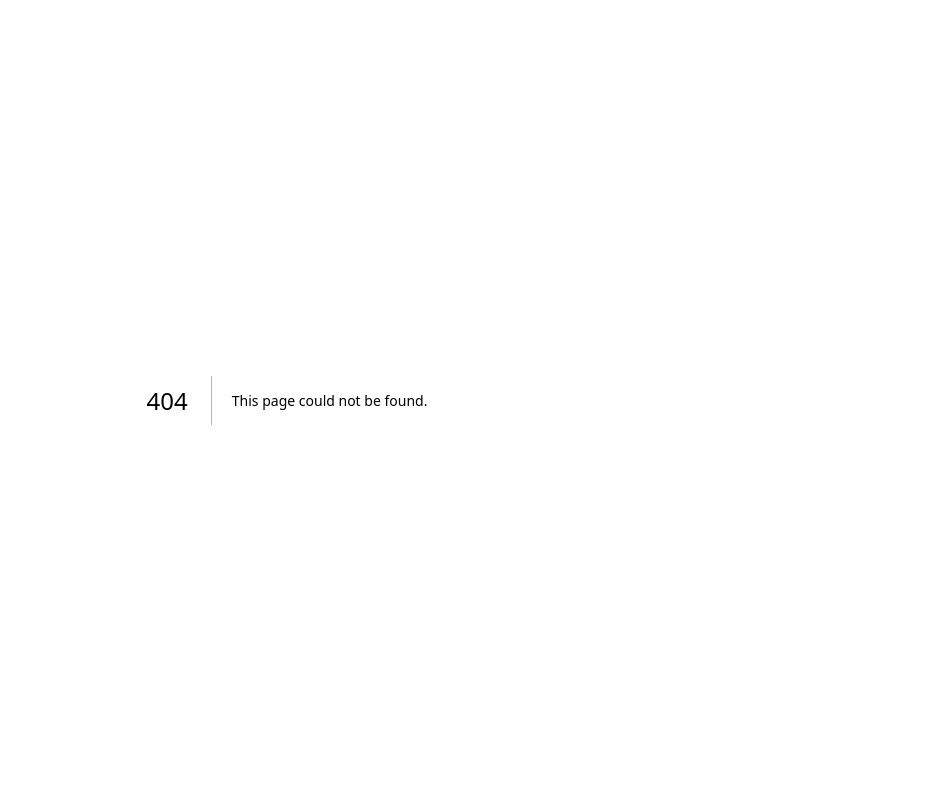
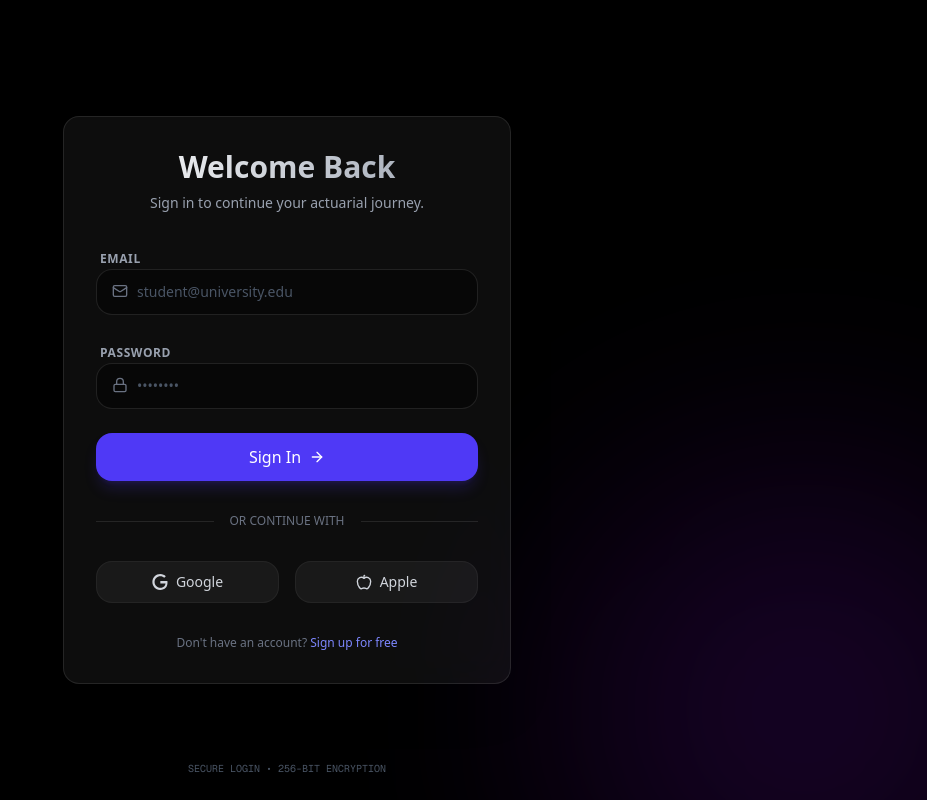
Before and after one commit to kingsfordohenebakorang-dev/KOK-TRUST-AI, a Next.js app: page /login in a window 1280 px wide. Before the commit this address had no page. Shown: the whole page, without its empty margins (353-1280 px from the left). Built offline with nearby package versions, Linux system fonts and the light colour scheme.

Commit message:
Add Login Page UI and Auth Blueprint

```diff
--- /dev/null
+++ b/src/app/login/page.tsx
@@ -0,0 +1,132 @@
+"use client"
+
+import React, { useState } from 'react';
+import { motion, AnimatePresence } from 'framer-motion';
+import { Mail, Lock, Apple, ArrowRight } from 'lucide-react';
+
+export default function LoginPage() {
+    const [email, setEmail] = useState('');
+    const [password, setPassword] = useState('');
+    const [isLoading, setIsLoading] = useState(false);
+    const [error, setError] = useState<string | null>(null);
+
+    const handleLogin = async (e: React.FormEvent) => {
+        e.preventDefault();
+        setIsLoading(true);
+        setError(null);
+
+        // Mock API call
+        await new Promise(resolve => setTimeout(resolve, 1500));
+
+        if (email === 'admin@actuary.com' && password === 'admin') {
+            window.location.href = '/dashboard'; // Redirect to dashboard
+        } else {
+            setError('Invalid credentials');
+            setIsLoading(false);
+        }
+    };
+
+    return (
+        <div className="flex flex-col items-center justify-center min-h-screen bg-black text-white p-4 relative overflow-hidden">
+            {/* Background Effects */}
+            <div className="absolute top-0 left-0 w-full h-full bg-[radial-gradient(circle_at_top,_var(--tw-gradient-stops))] from-indigo-900/20 via-black to-black opacity-50 z-0" />
+            <div className="absolute bottom-[-20%] right-[-10%] w-[500px] h-[500px] bg-purple-600/20 rounded-full blur-[120px] z-0 animate-pulse" />
+
+            <motion.div
+                initial={{ opacity: 0, y: 20 }}
+                animate={{ opacity: 1, y: 0 }}
+                transition={{ duration: 0.6 }}
+                className="w-full max-w-md bg-white/5 backdrop-blur-xl border border-white/10 rounded-2xl p-8 shadow-2xl z-10 relative"
+            >
+                <div className="text-center mb-8">
+                    <h1 className="text-3xl font-bold bg-clip-text text-transparent bg-gradient-to-r from-white to-gray-400">Welcome Back</h1>
+                    <p className="text-sm text-gray-400 mt-2">Sign in to continue your actuarial journey.</p>
+                </div>
+
+                <form onSubmit={handleLogin} className="space-y-6">
+                    <div className="space-y-2">
+                        <label className="text-xs text-gray-400 uppercase tracking-wider font-semibold ml-1">Email</label>
+                        <div className="relative group">
+                            <Mail className="absolute left-4 top-3.5 w-4 h-4 text-gray-500 group-focus-within:text-indigo-400 transition-colors" />
+                            <input
+                                type="email"
+                                value={email}
+                                onChange={(e) => setEmail(e.target.value)}
+                                className="w-full bg-black/40 border border-white/10 rounded-xl py-3 pl-10 pr-4 text-sm text-white focus:outline-none focus:ring-2 focus:ring-indigo-500/50 transition-all placeholder:text-gray-600"
+                                placeholder="student@university.edu"
+                                required
+                            />
+                        </div>
+                    </div>
+
+                    <div className="space-y-2">
+                        <label className="text-xs text-gray-400 uppercase tracking-wider font-semibold ml-1">Password</label>
+                        <div className="relative group">
+                            <Lock className="absolute left-4 top-3.5 w-4 h-4 text-gray-500 group-focus-within:text-indigo-400 transition-colors" />
+                            <input
+                                type="password"
+                                value={password}
+                                onChange={(e) => setPassword(e.target.value)}
+                                className="w-full bg-black/40 border border-white/10 rounded-xl py-3 pl-10 pr-4 text-sm text-white focus:outline-none focus:ring-2 focus:ring-indigo-500/50 transition-all placeholder:text-gray-600"
+                                placeholder="••••••••"
+                                required
+                            />
+                        </div>
+                    </div>
+
+                    <AnimatePresence>
+                        {error && (
+                            <motion.div
+                                initial={{ opacity: 0, height: 0 }}
+                                animate={{ opacity: 1, height: 'auto' }}
+                                exit={{ opacity: 0, height: 0 }}
+                                className="text-red-400 text-xs text-center bg-red-500/10 border border-red-500/20 rounded-lg py-2"
+                            >
+                                {error}
+                            </motion.div>
+                        )}
+                    </AnimatePresence>
+
+                    <button
+                        type="submit"
+                        disabled={isLoading}
+                        className="w-full bg-indigo-600 hover:bg-indigo-500 disabled:bg-indigo-600/50 text-white font-medium py-3 rounded-xl transition-all shadow-lg shadow-indigo-600/20 flex items-center justify-center gap-2 group"
+                    >
+                        {isLoading ? (
+                            <div className="w-5 h-5 border-2 border-white/30 border-t-white rounded-full animate-spin" />
+                        ) : (
+                            <>Sign In <ArrowRight className="w-4 h-4 group-hover:translate-x-1 transition-transform" /></>
+                        )}
+                    </button>
+                </form>
+
+                <div className="my-8 flex items-center gap-4">
+                    <div className="h-px bg-white/10 flex-1" />
+                    <span className="text-xs text-gray-500">OR CONTINUE WITH</span>
+                    <div className="h-px bg-white/10 flex-1" />
+                </div>
+
+                <div className="grid grid-cols-2 gap-4">
+                    <button className="flex items-center justify-center gap-2 bg-white/5 hover:bg-white/10 border border-white/5 rounded-xl py-2.5 transition-colors text-sm text-gray-300">
+                        <svg className="w-4 h-4" viewBox="0 0 24 24" fill="currentColor"><path d="M12.48 10.92v3.28h7.84c-.24 1.84-.853 3.187-1.787 4.133-1.147 1.147-2.933 2.4-6.053 2.4-4.827 0-8.6-3.893-8.6-8.72s3.773-8.72 8.6-8.72c2.6 0 4.507 1.027 5.907 2.347l2.307-2.307C18.747 1.44 16.133 0 12.48 0 5.867 0 .533 5.333.533 12S5.867 24 12.48 24c3.44 0 6.013-1.133 8.053-3.24 2.08-2.16 2.72-5.333 2.72-8.053 0-.773-.08-1.52-.213-2.293h-10.56z" /></svg>
+                        Google
+                    </button>
+                    <button className="flex items-center justify-center gap-2 bg-white/5 hover:bg-white/10 border border-white/5 rounded-xl py-2.5 transition-colors text-sm text-gray-300">
+                        <Apple className="w-4 h-4" />
+                        Apple
+                    </button>
+                </div>
+
+                <div className="mt-8 text-center">
+                    <p className="text-xs text-gray-500">
+                        Don't have an account? <a href="/register" className="text-indigo-400 hover:text-indigo-300 transition-colors">Sign up for free</a>
+                    </p>
+                </div>
+            </motion.div>
+
+            <div className="absolute bottom-6 text-[10px] text-gray-600 font-mono">
+                SECURE LOGIN • 256-BIT ENCRYPTION
+            </div>
+        </div>
+    );
+}
```
Also changed, not shown: 1 other file (tests, documents, lock files or other folders).
